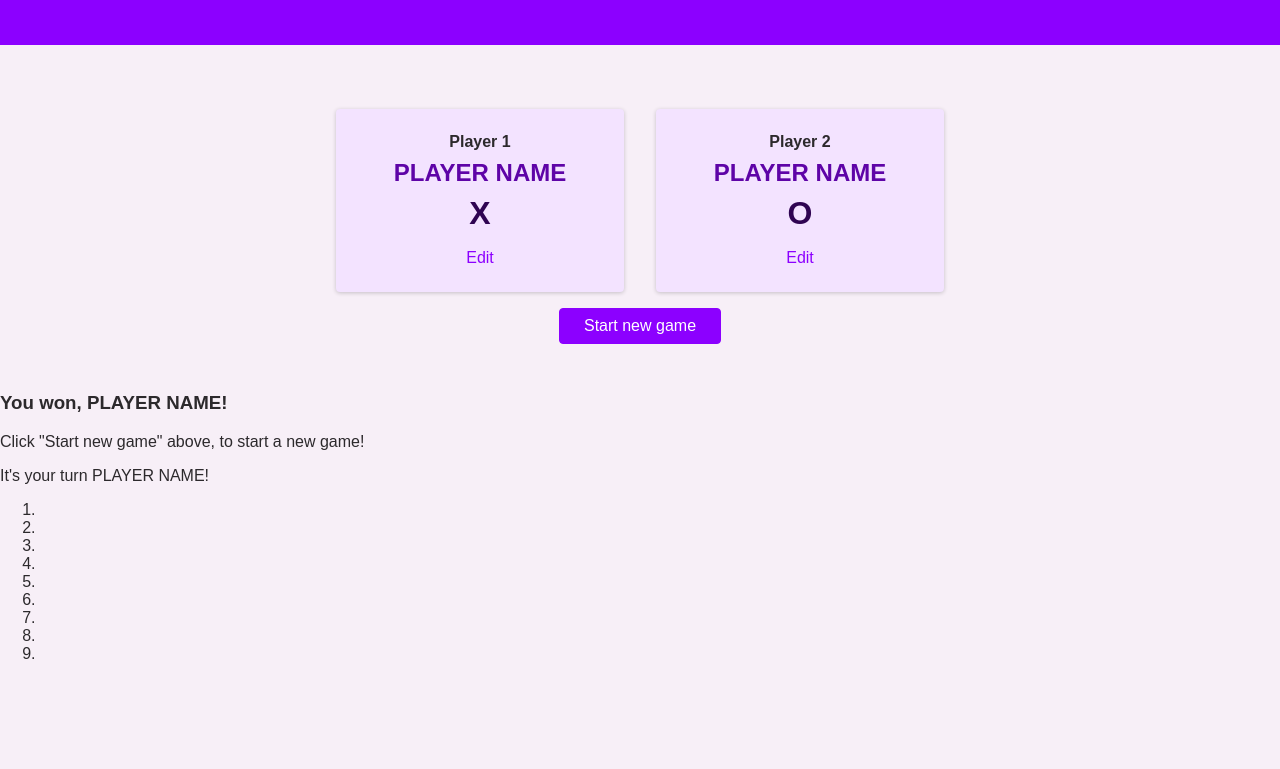
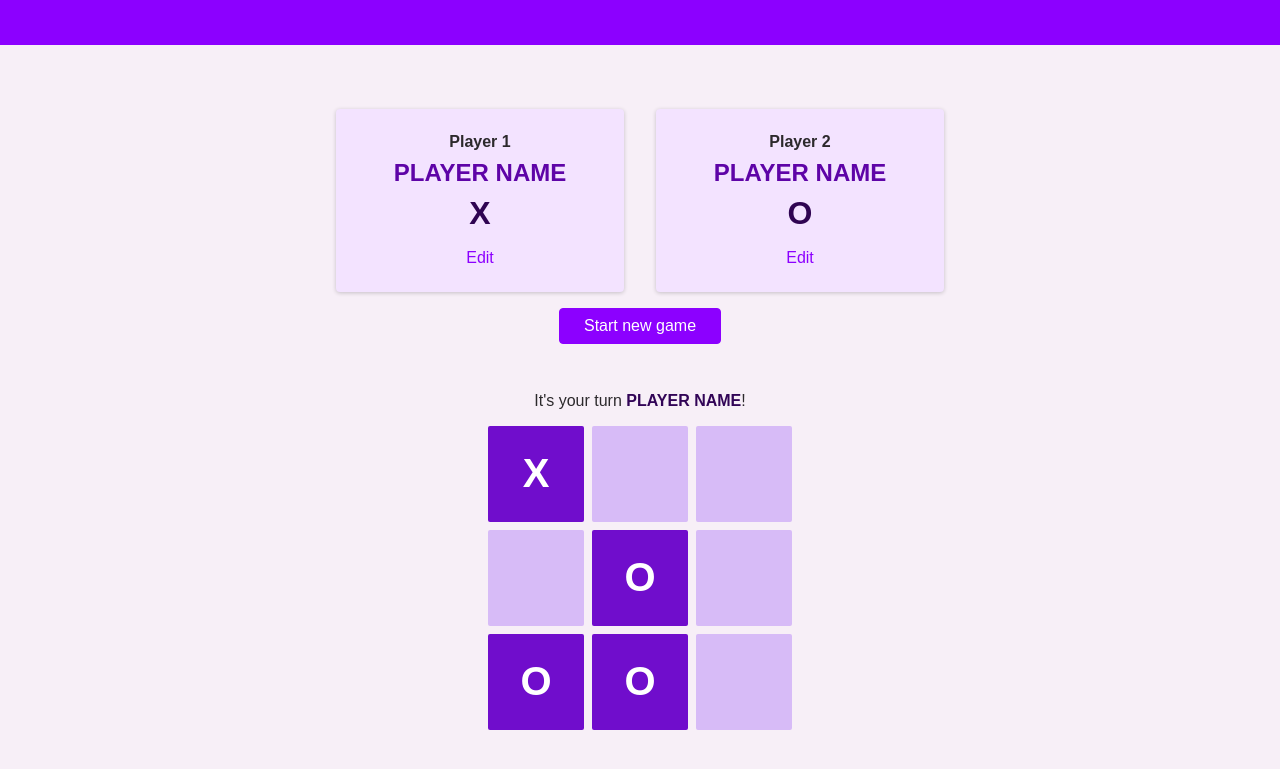
Before and after one commit to davidtheweb-dev/tic-tac-toe, a plain HTML site: page index.html in a window 1280 px wide. Shown: the part 133-902 px from the top of the page. Before the commit the page ends 812 px from the top, so only its background shows below. Drawn offline with Linux system fonts and the light colour scheme.

Commit message:
Styling the game board
- Added game.css

```diff
--- a/index.html
+++ b/index.html
@@ -13,6 +13,7 @@
     <link rel="stylesheet" href="styles/styles.css" />
     <link rel="stylesheet" href="styles/overlays.css" />
     <link rel="stylesheet" href="styles/configuration.css" />
+    <link rel="stylesheet" href="styles/game.css" />
   </head>
   <body>
     <div id="backdrop"></div>
@@ -60,23 +61,23 @@
       </section>
 
       <section id="active-game">
-        <article>
-          <h3>You won, <span id="winner-game">PLAYER NAME</span>!</h3>
+        <article id="game-over">
+          <h2>You won, <span id="winner-game">PLAYER NAME</span>!</h3>
           <p>Click "Start new game" above, to start a new game!</p>
         </article>
 
         <p>It's your turn <span id="active-player-name">PLAYER NAME</span>!</p>
-        <ol>
-          <li></li>
+        <ol id="game-board">
+          <li class="disabled">X</li>
           <li></li>
           <li></li>
 
           <li></li>
-          <li></li>
+          <li class="disabled">O</li>
           <li></li>
 
-          <li></li>
-          <li></li>
+          <li class="disabled">O</li>
+          <li class="disabled">O</li>
           <li></li>
         </ol>
       </section>
--- /dev/null
+++ b/styles/game.css
@@ -0,0 +1,59 @@
+#active-game {
+  text-align: center;
+  margin: 2rem 0 5rem 0;
+  /* display: none; */
+}
+
+#game-over {
+  width: 90%;
+  max-width: 40rem;
+  margin: auto;
+  padding: 1rem 2rem;
+  background-color: rgb(50, 5, 87);
+  color: white;
+  box-shadow: 0 2px 8px rgba(0, 0, 0, 0.2);
+  border-radius: 4px;
+  display: none;
+}
+
+#game-over h2 {
+  font-size: 2.5rem;
+  margin: 0.5rem 0;
+}
+
+#active-player-name {
+  font-weight: bold;
+  color: rgb(50, 5, 87);
+}
+
+#game-board {
+  list-style: none;
+  margin: 1rem 0;
+  padding: 0;
+  display: grid;
+  grid-template-columns: repeat(3, 6rem);
+  grid-template-rows: repeat(3, 6rem);
+  justify-content: center;
+  gap: 0.5rem;
+}
+
+#game-board li {
+  background-color: rgb(215, 187, 247);
+  border-radius: 2px;
+  cursor: pointer;
+  display: flex;
+  justify-content: center;
+  align-items: center;
+  font-size: 2.5rem;
+  font-weight: bold;
+}
+
+#game-board li:hover {
+  background-color: rgb(112, 13, 204);
+}
+
+#game-board li.disabled {
+  background-color: rgb(112, 13, 204);
+  color: white;
+  cursor: default;
+}
```
